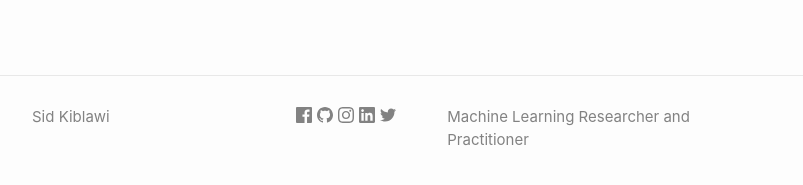
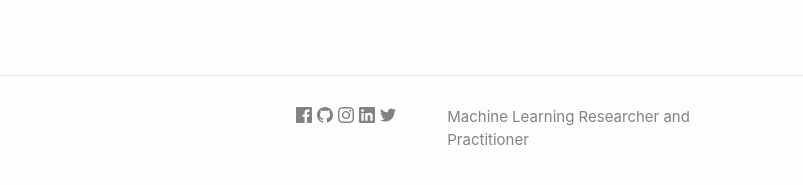
Before and after one commit to sidkiblawi/sidkiblawi.github.io, a Jekyll site: the page built from index.html, in a window 1280 px wide. Shown: the part 689-874 px from the top of the page, without its empty margins (238-1041 px from the left). Built offline with Jekyll 4.4.1, drawn with Linux system fonts in a browser that asks for light colours; the list of posts is cut into pages by our own code.

Commit message:
Update footer.html

```diff
--- a/_includes/footer.html
+++ b/_includes/footer.html
@@ -6,11 +6,11 @@
       <div class="footer-col footer-col-1">
         <ul class="contact-list">
           <li class="p-name">
-            {%- if site.email_safe -%}
+            <!-- {%- if site.email_safe -%}
               {{ site.email_safe | escape }}
             {%- else -%}
               {{ site.title | escape }}
-            {%- endif -%}
+            {%- endif -%} -->
             </li>
             {%- if site.email -%}
             <li><a class="u-email" href="mailto:{{ site.email }}">{{ site.email }}</a></li>
```
